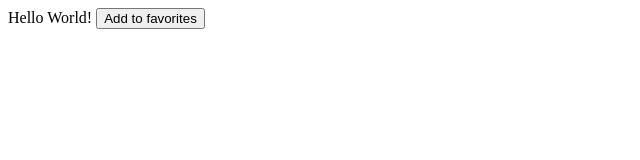
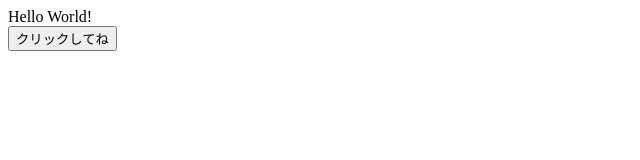
Before and after one commit to taichitaichi/taichitaichi.github.io, a plain HTML site: page index.html in a window 1280 px wide. Shown: the whole page, without its empty margins (0-640 px from the left). Drawn offline with Linux system fonts and the light colour scheme.

Commit message:
Update index.html

```diff
--- a/index.html
+++ b/index.html
@@ -6,9 +6,8 @@
 </head>
 <body>
 	Hello World!
-	<button class="favorite styled"
-		type="button">
-	Add to favorites
-	</button>
+	<div>
+		<button>クリックしてね</botton>
+	</div>
 </body>
 </html>
```
